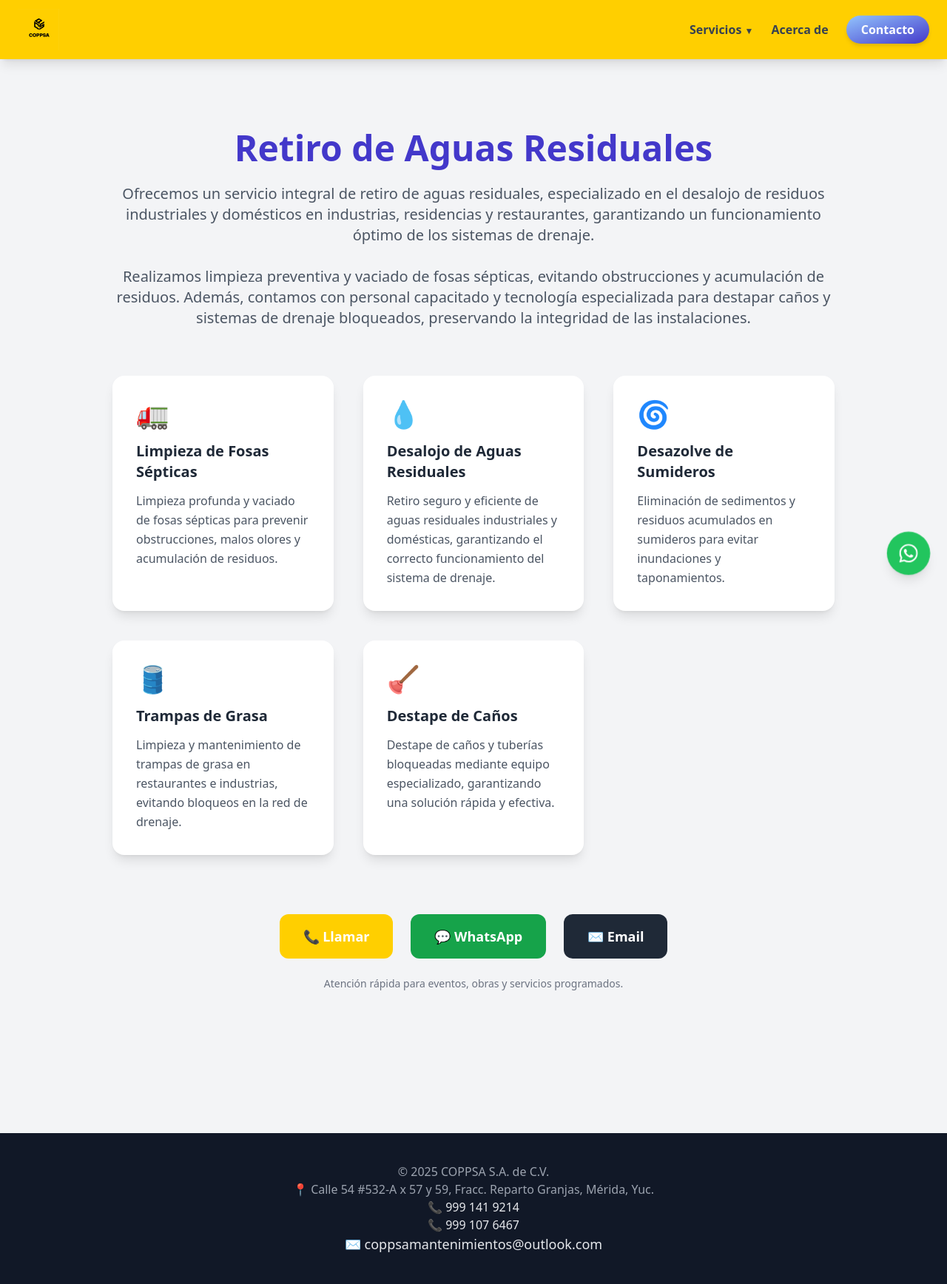
After one commit to carlos-alfaroo/coppsa_fer, a Flask app: page /fosas in a window 1280 px wide. The commit adds this page. Shown: the whole page at 74% size. Run offline with Flask 3, Linux system fonts and the light colour scheme; some libraries are stand-ins or nearby versions.

Commit message:
Arreglar detallitos y mejoras

```diff
--- a/app/routes/home.py
+++ b/app/routes/home.py
@@ -5,3 +5,15 @@ home_bp = Blueprint('home', __name__)
 @home_bp.route('/')
 def home():
   return render_template('home.html')
+
+@home_bp.route('/pozos')
+def pozos():
+  return render_template('pozos.html')
+
+@home_bp.route('/fosas')
+def fosas():
+  return render_template('fosas.html')
+
+@home_bp.route('/banos')
+def banos():
+  return render_template('banos.html')
--- a/app/templates/base-home.html
+++ b/app/templates/base-home.html
@@ -39,14 +39,14 @@
                         Servicios <span class="text-xs">▼</span>
                     </a>
                     <ul id="servicios-menu-dropdown" class="absolute hidden group-hover:block bg-white shadow-lg rounded-md mt-2 py-2 w-48 z-50">
-                        <li><a href="#servicio-excavacion" class="block px-4 py-2 text-sm text-gray-700 hover:bg-brand-primary hover:text-white">Excavación</a></li>
-                        <li><a href="#servicio-fosas" class="block px-4 py-2 text-sm text-gray-700 hover:bg-brand-primary hover:text-white">Limpieza de Fosas</a></li>
-                        <li><a href="#servicio-banos" class="block px-4 py-2 text-sm text-gray-700 hover:bg-brand-primary hover:text-white">Renta de Baños</a></li>
+                        <li><a href="{{ url_for('home.pozos') }}" class="block px-4 py-2 text-sm text-gray-700 hover:bg-brand-primary hover:text-white">Excavación</a></li>
+                        <li><a href="{{ url_for('home.fosas') }}" class="block px-4 py-2 text-sm text-gray-700 hover:bg-brand-primary hover:text-white">Limpieza de Fosas</a></li>
+                        <li><a href="{{ url_for('home.banos') }}" class="block px-4 py-2 text-sm text-gray-700 hover:bg-brand-primary hover:text-white">Renta de Baños</a></li>
                     </ul>
                 </li>
 
-                <li><a href="#nosotros" class="font-semibold text-gray-700 hover:text-brand-secondary transition-colors duration-300">Acerca de</a></li>
-                <li><a href="#contacto" class="bg-gradient-to-br from-blue-300 to-brand-secondary text-white font-bold py-2 px-5 rounded-full hover:bg-opacity-90 transition-all duration-300 shadow-md">Contacto</a></li>
+                <li><a href="{{url_for('home.home')}}#nosotros" class="font-semibold text-gray-700 hover:text-brand-secondary transition-colors duration-300">Acerca de</a></li>
+                <li><a href="{{url_for('home.home')}}#contacto" class="bg-gradient-to-br from-blue-300 to-brand-secondary text-white font-bold py-2 px-5 rounded-full hover:bg-opacity-90 transition-all duration-300 shadow-md">Contacto</a></li>
             </ul>
 
             <button id="menu-btn" class="md:hidden focus:outline-none">
@@ -57,13 +57,13 @@
         </nav>
 
         <div id="menu" class="hidden md:hidden flex-col items-center bg-white py-4">
-            <a href="#servicios" class="block py-2 px-4 text-sm font-semibold text-gray-700 hover:text-brand-secondary">Servicios</a>
-            <a href="#nosotros" class="block py-2 px-4 text-sm font-semibold text-gray-700 hover:text-brand-secondary">Acerca de</a>
-            <a href="#contacto" class="block py-2 px-4 text-sm font-semibold text-gray-700 hover:text-brand-secondary">Contacto</a>
+            <a href="{{ url_for('home.home') }}#servicios" class="block py-2 px-4 text-sm font-semibold text-gray-700 hover:text-brand-secondary">Servicios</a>
+            <a href="{{ url_for('home.home') }}#nosotros" class="block py-2 px-4 text-sm font-semibold text-gray-700 hover:text-brand-secondary">Acerca de</a>
+            <a href="{{ url_for('home.home')}}#contacto" class="block py-2 px-4 text-sm font-semibold text-gray-700 hover:text-brand-secondary">Contacto</a>
             <hr class="w-full my-2">
-            <a href="#servicio-excavacion" class="block py-2 px-4 text-sm text-gray-600 hover:text-brand-secondary">Excavación</a>
-            <a href="#servicio-fosas" class="block py-2 px-4 text-sm text-gray-600 hover:text-brand-secondary">Limpieza de Fosas</a>
-            <a href="#servicio-banos" class="block py-2 px-4 text-sm text-gray-600 hover:text-brand-secondary">Renta de Baños</a>
+            <a href="{{ url_for('home.pozos') }}" class="block py-2 px-4 text-sm text-gray-600 hover:text-brand-secondary">Excavación</a>
+            <a href="{{ url_for('home.fosas') }}" class="block py-2 px-4 text-sm text-gray-600 hover:text-brand-secondary">Limpieza de Fosas</a>
+            <a href="{{ url_for('home.banos') }}" class="block py-2 px-4 text-sm text-gray-600 hover:text-brand-secondary">Renta de Baños</a>
         </div>
     </header>
 
@@ -71,7 +71,7 @@
         {% block content %}{% endblock %}
     </main>
 
-    <a href="https://wa.me/529994077523" target="_blank" rel="noopener noreferrer"
+    <a href="https://wa.me/529991076467" target="_blank" rel="noopener noreferrer"
        class="fixed bottom-6 right-6 bg-green-500 text-white p-4 rounded-full shadow-lg hover:bg-green-600 transition-all duration-300 z-40 animate__animated animate__pulse animate__infinite">
         <svg xmlns="http://www.w3.org/2000/svg" class="h-6 w-6" fill="currentColor" viewBox="0 0 16 16">
             <path d="M13.601 2.326A7.854 7.854 0 0 0 7.994 0C3.627 0 .068 3.558.064 7.926c0 1.399.366 2.76 1.057 3.965L0 16l4.204-1.102a7.933 7.933 0 0 0 3.79.965h.004c4.368 0 7.926-3.558 7.93-7.93A7.898 7.898 0 0 0 13.6 2.326zM7.994 14.521a6.573 6.573 0 0 1-3.356-.92l-.24-.144-2.494.654.666-2.433-.156-.251a6.56 6.56 0 0 1-1.007-3.505c0-3.626 2.957-6.584 6.591-6.584a6.56 6.56 0 0 1 4.66 1.931 6.557 6.557 0 0 1 1.928 4.66c-.004 3.627-2.96 6.584-6.591 6.584zm3.615-4.934c-.197-.099-1.17-.578-1.353-.646-.182-.068-.315-.099-.445.099-.13.197-.513.646-.627.775-.114.13-.23.148-.428.05-.197-.1-.836-.308-1.592-.985-.59-.525-.985-1.175-1.103-1.372-.114-.198-.011-.304.088-.403.087-.088.197-.232.296-.346.1-.114.13-.198.198-.33.068-.13.034-.248-.015-.347-.05-.099-.445-1.076-.612-1.47-.16-.389-.323-.335-.445-.34-.114-.007-.247-.007-.38-.007a.729.729 0 0 0-.529.247c-.182.198-.691.677-.691 1.654 0 .977.71 1.916.81 2.053.098.137 1.397 2.136 3.387 2.992.47.205.84.326 1.129.418.475.152.904.129 1.246.08.38-.058 1.171-.48 1.338-.943.164-.464.164-.86.114-.943-.05-.084-.182-.13-.38-.232z"/>
@@ -82,14 +82,14 @@
         <div class="container mx-auto px-6 py-10 text-center">
             <p>&copy; {% block year %}2025{% endblock %} COPPSA S.A. de C.V. </p>
             <p>📍 Calle 54 #532-A x 57 y 59, Fracc. Reparto Granjas, Mérida, Yuc.</p>
-            <a href="tel:9991419214" class="text-gray-200 font-bold py-4 px-10 hover:underline">
-                📞 Llamar Ahora: 999 141 9214
+            <a href="tel:9991419214" class="text-gray-200 py-4 px-10 hover:underline">
+                📞 999 141 9214
             </a><br>
-            <a href="tel:9991076467" class="text-gray-200 font-bold py-4 px-10 hover:underline">
-                📞 Llamar Ahora: 999 107 6467
+            <a href="tel:9991076467" class="text-gray-200 py-4 px-10 hover:underline">
+                📞 999 107 6467
             </a><br>
-            <a href="mailto:coppsamantenimientos@outlook.com" class="font-semibold text-lg hover:underline text-gray-200">
-                ✉️ Enviar un email: coppsamantenimientos@outlook.com
+            <a href="mailto:coppsamantenimientos@outlook.com" class=" text-lg hover:underline text-gray-200">
+                ✉️ coppsamantenimientos@outlook.com
             </a>
         </div>
     </footer>
--- /dev/null
+++ b/app/templates/fosas.html
@@ -0,0 +1,119 @@
+{% extends "base-home.html" %}
+
+{% block title %}Limpieza de Fosas - COPPSA Soluciones{% endblock %}
+
+{% block content %}
+
+<section class="py-24 bg-gray-100">
+  <div class="container mx-auto px-6 max-w-5xl">
+
+    <!-- Título -->
+    <div class="mb-16 text-center">
+      <h1 class="text-4xl md:text-5xl font-bold text-brand-secondary mb-6 wow animate__animated animate__fadeInUp">
+        Retiro de Aguas Residuales
+      </h1>
+      <p class="text-lg md:text-xl text-gray-600 wow animate__animated animate__fadeInUp" data-wow-delay="0.2s">
+        Ofrecemos un servicio integral de retiro de aguas residuales, especializado en el
+        desalojo de residuos industriales y domésticos en industrias, residencias y
+        restaurantes, garantizando un funcionamiento óptimo de los sistemas de drenaje.
+        <br><br>
+        Realizamos limpieza preventiva y vaciado de fosas sépticas, evitando obstrucciones
+        y acumulación de residuos. Además, contamos con personal capacitado y tecnología
+        especializada para destapar caños y sistemas de drenaje bloqueados, preservando
+        la integridad de las instalaciones.
+      </p>
+    </div>
+
+    <!-- Servicios -->
+    <div class="grid md:grid-cols-3 gap-10">
+
+      <div class="bg-white rounded-2xl shadow-lg p-8 wow animate__animated animate__fadeInUp" data-wow-delay="0.1s">
+        <div class="text-4xl mb-4">🚛</div>
+        <h3 class="text-xl font-semibold mb-3 text-gray-800">
+          Limpieza de Fosas Sépticas
+        </h3>
+        <p class="text-gray-600 leading-relaxed">
+          Limpieza profunda y vaciado de fosas sépticas para prevenir obstrucciones,
+          malos olores y acumulación de residuos.
+        </p>
+      </div>
+
+      <div class="bg-white rounded-2xl shadow-lg p-8 wow animate__animated animate__fadeInUp" data-wow-delay="0.3s">
+        <div class="text-4xl mb-4">💧</div>
+        <h3 class="text-xl font-semibold mb-3 text-gray-800">
+          Desalojo de Aguas Residuales
+        </h3>
+        <p class="text-gray-600 leading-relaxed">
+          Retiro seguro y eficiente de aguas residuales industriales y domésticas,
+          garantizando el correcto funcionamiento del sistema de drenaje.
+        </p>
+      </div>
+
+      <div class="bg-white rounded-2xl shadow-lg p-8 wow animate__animated animate__fadeInUp" data-wow-delay="0.5s">
+        <div class="text-4xl mb-4">🌀</div>
+        <h3 class="text-xl font-semibold mb-3 text-gray-800">
+          Desazolve de Sumideros
+        </h3>
+        <p class="text-gray-600 leading-relaxed">
+          Eliminación de sedimentos y residuos acumulados en sumideros para evitar
+          inundaciones y taponamientos.
+        </p>
+      </div>
+
+      <div class="bg-white rounded-2xl shadow-lg p-8 wow animate__animated animate__fadeInUp" data-wow-delay="0.1s">
+        <div class="text-4xl mb-4">🛢️</div>
+        <h3 class="text-xl font-semibold mb-3 text-gray-800">
+          Trampas de Grasa
+        </h3>
+        <p class="text-gray-600 leading-relaxed">
+          Limpieza y mantenimiento de trampas de grasa en restaurantes e industrias,
+          evitando bloqueos en la red de drenaje.
+        </p>
+      </div>
+
+      <div class="bg-white rounded-2xl shadow-lg p-8 wow animate__animated animate__fadeInUp" data-wow-delay="0.3s">
+        <div class="text-4xl mb-4">🪠</div>
+        <h3 class="text-xl font-semibold mb-3 text-gray-800">
+          Destape de Caños
+        </h3>
+        <p class="text-gray-600 leading-relaxed">
+          Destape de caños y tuberías bloqueadas mediante equipo especializado,
+          garantizando una solución rápida y efectiva.
+        </p>
+      </div>
+
+    </div>
+
+  </div>
+
+  <div class="px-6 mt-20 wow animate__animated animate__fadeInUp" data-wow-delay="0.6s">
+    <div class="flex flex-col md:flex-row justify-center gap-6 text-center">
+
+      <!-- Llamar -->
+      <a href="tel:+529991419214"
+         class="flex items-center justify-center gap-3 bg-brand-primary text-white px-8 py-4 rounded-xl font-semibold text-lg hover:bg-brand-secondary transition">
+        📞 Llamar
+      </a>
+
+      <!-- WhatsApp -->
+      <a href="https://wa.me/529991076467"
+         target="_blank"
+         class="flex items-center justify-center gap-3 bg-green-600 text-white px-8 py-4 rounded-xl font-semibold text-lg hover:bg-green-700 transition">
+        💬 WhatsApp
+      </a>
+
+      <!-- Email -->
+      <a href="mailto:COPPSAMANTENIMIENTOS@OUTLOOK.COM"
+         class="flex items-center justify-center gap-3 bg-gray-800 text-white px-8 py-4 rounded-xl font-semibold text-lg hover:bg-gray-900 transition">
+        ✉️ Email
+      </a>
+
+    </div>
+
+    <p class="mt-6 text-center text-gray-500 text-sm">
+      Atención rápida para eventos, obras y servicios programados.
+    </p>
+  </div>
+</section>
+
+{% endblock %}
```
Also changed, not shown: app/templates/banos.html (added, +90 -0 lines), app/templates/home.html (+53 -27 lines), app/templates/pozos.html (added, +91 -0 lines).
